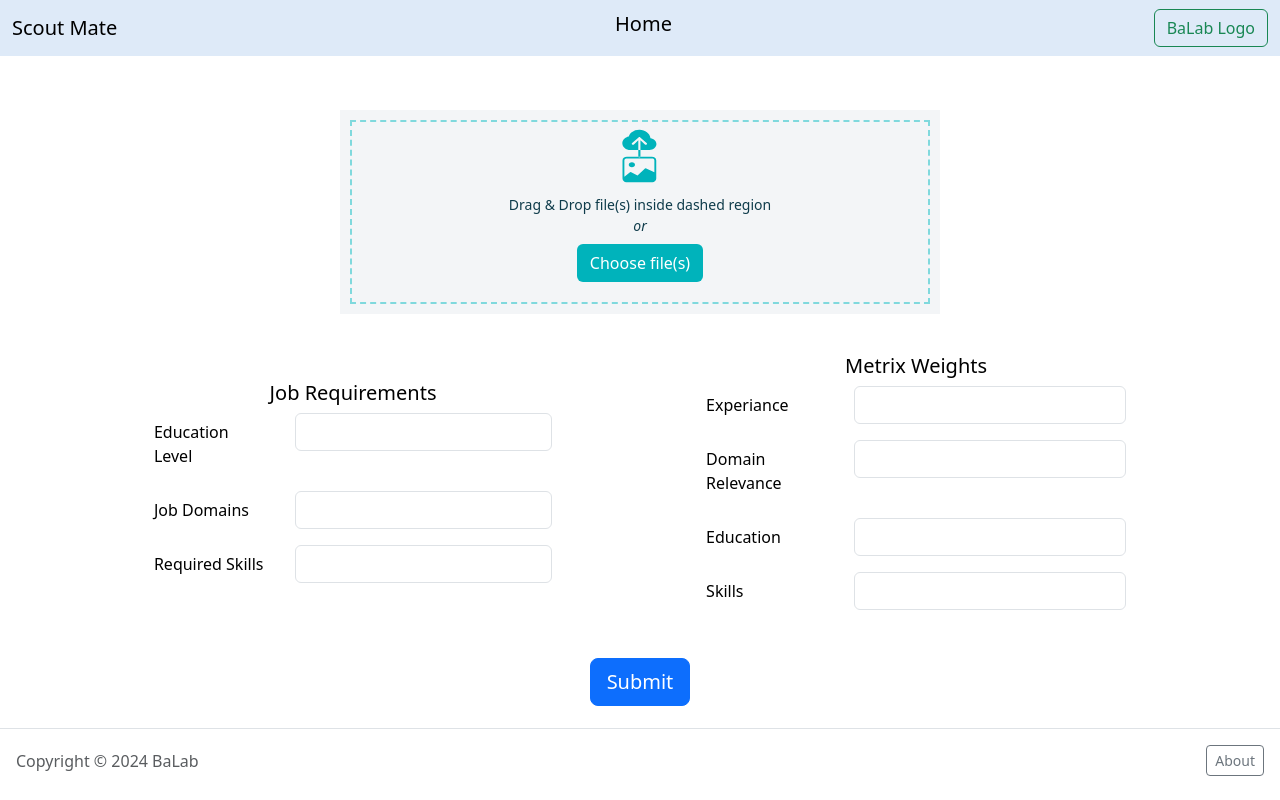
After one commit to panderior/scout-mate-django, a Django app: template templates/home.html in a window 1280 px wide. The commit adds this page. Run offline with Django 4.2, Linux system fonts and the light colour scheme; the template is opened without the code that fills it, so the values that code supplies are empty; some libraries are stand-ins or nearby versions.

Commit message:
FEAT: implemented home page

```diff
--- a/llm/urls.py
+++ b/llm/urls.py
@@ -1,6 +1,7 @@
 from django.urls import path
-from .views import hello
+from .views import hello, scout
 
 urlpatterns = [
     path('hello/', hello, name="hello"),
+    path('scout/', scout, name="scout"),
 ]
--- a/llm/views.py
+++ b/llm/views.py
@@ -1,4 +1,7 @@
 from django.shortcuts import render
 
 def hello(request):
-    return render(request, "base.html")
+    return render(request, "home.html")
+
+def scout(request):
+    return render(request, "scout.html")
--- a/scout_mate/settings.py
+++ b/scout_mate/settings.py
@@ -124,6 +124,10 @@ USE_TZ = True
 # https://docs.djangoproject.com/en/4.1/howto/static-files/
 
 STATIC_URL = 'static/'
+STATICFILES_DIRS = [
+    os.path.join(BASE_DIR, 'static_files')
+]
+STATIC_ROOT = os.path.join(BASE_DIR, 'static')
 
 # Default primary key field type
 # https://docs.djangoproject.com/en/4.1/ref/settings/#default-auto-field
--- a/templates/base.html
+++ b/templates/base.html
@@ -5,28 +5,36 @@
       <meta charset="utf-8">
       <meta name="viewport" content="width=device-width, initial-scale=1, shrink-to-fit=no">
       <!-- Bootstrap CSS -->
-      <link rel="stylesheet" href="https://cdn.jsdelivr.net/npm/bootstrap@4.5.3/dist/css/bootstrap.min.css" integrity="sha384-TX8t27EcRE3e/ihU7zmQxVncDAy5uIKz4rEkgIXeMed4M0jlfIDPvg6uqKI2xXr2" crossorigin="anonymous">
-      <title>
+      <link href="https://cdn.jsdelivr.net/npm/bootstrap@5.3.3/dist/css/bootstrap.min.css" rel="stylesheet" integrity="sha384-QWTKZyjpPEjISv5WaRU9OFeRpok6YctnYmDr5pNlyT2bRjXh0JMhjY6hW+ALEwIH" crossorigin="anonymous">
+      <!-- <link rel="stylesheet" href="https://cdn.jsdelivr.net/npm/bootstrap@4.5.3/dist/css/bootstrap.min.css" integrity="sha384-TX8t27EcRE3e/ihU7zmQxVncDAy5uIKz4rEkgIXeMed4M0jlfIDPvg6uqKI2xXr2" crossorigin="anonymous"> -->
+      <title> Scout Mate </title>
+   </head>
+
+   <body class="d-flex flex-column min-vh-100">
+
+    <nav class="navbar navbar-expand-lg navbar-light navbar-light-blue">
+      <div class="container-fluid d-flex justify-content-between">
+        <a class="navbar-brand" href="#">Scout Mate</a>
+        <H5>
           {% block title %}
 
           {% endblock %}
-      </title>
-   </head>
-   <body>
-    <nav class="navbar navbar-expand-md navbar-dark bg-dark">
-      <a class="navbar-brand" href="#"> Scout Mate </a>
-      <button class="navbar-toggler" type="button" data-toggle="collapse" data-target="#navbarNav">
-        <span class="navbar-toggler-icon"></span>
-      </button>
-        <ul class="navbar-nav mr-auto">
-            <li class="nav-item active">
-            </li>
-            <li class="nav-item">
-            </li>
-        </ul>
+        </H5>
+        <button class="btn btn-outline-success" type="submit">BaLab Logo</button>
 
       </div>
     </nav>
+
+    <main class="flex-fill d-flex justify-content-center align-items-center flex-column">
+      {% block content %}
+
+      {% endblock %}
+    </main>
+
+    <footer class="d-flex flex-wrap justify-content-between align-items-center p-3 my-2 border-top">
+      <span class="text-muted">Copyright © 2024 BaLab</span>
+      <button class="btn btn-sm btn-outline-secondary" type="submit"> About</button>
+    </footer>
 
 
 
@@ -35,12 +43,25 @@
       <script src='https://kit.fontawesome.com/a076d05399.js'></script>
       <script src="https://code.jquery.com/jquery-3.5.1.slim.min.js" integrity="sha384-DfXdz2htPH0lsSSs5nCTpuj/zy4C+OGpamoFVy38MVBnE+IbbVYUew+OrCXaRkfj" crossorigin="anonymous"></script>
       <script src="https://cdn.jsdelivr.net/npm/popper.js@1.16.1/dist/umd/popper.min.js" integrity="sha384-9/reFTGAW83EW2RDu2S0VKaIzap3H66lZH81PoYlFhbGU+6BZp6G7niu735Sk7lN" crossorigin="anonymous"></script>
-      <script src="https://stackpath.bootstrapcdn.com/bootstrap/4.5.2/js/bootstrap.min.js" integrity="sha384-B4gt1jrGC7Jh4AgTPSdUtOBvfO8shuf57BaghqFfPlYxofvL8/KUEfYiJOMMV+rV" crossorigin="anonymous"></script>
+      <!-- <script src="https://stackpath.bootstrapcdn.com/bootstrap/4.5.2/js/bootstrap.min.js" integrity="sha384-B4gt1jrGC7Jh4AgTPSdUtOBvfO8shuf57BaghqFfPlYxofvL8/KUEfYiJOMMV+rV" crossorigin="anonymous"></script> -->
+      <script src="https://cdn.jsdelivr.net/npm/bootstrap@5.3.3/dist/js/bootstrap.bundle.min.js" integrity="sha384-YvpcrYf0tY3lHB60NNkmXc5s9fDVZLESaAA55NDzOxhy9GkcIdslK1eN7N6jIeHz" crossorigin="anonymous"></script>
+
    </body>
    <style>
       body {
-      background-color: #212121;
-      color: white
+        background-color: #ffffff;
+        color: rgb(0, 0, 0);
       }
+      .navbar-light-blue {
+        background-color: #deeaf8; /* Light blue color */
+      }
+
+      {% block styles %}
+
+      {% endblock %}
    </style>
+
+   {% block scripts %}
+
+   {% endblock %}
 </html>
--- /dev/null
+++ b/templates/home.html
@@ -0,0 +1,168 @@
+{% extends 'base.html' %}
+{% load static %}
+
+{% block title %}
+    Home
+{% endblock %}
+
+<!-- write main content code -->
+{% block content %}
+
+    <div class="w-100 h-100 d-flex flex-column justify-content-center p-3">
+        <form class="d-flex align-items-center justify-content-center">
+
+            <fieldset class="upload_dropZone text-center m-4 p-3">
+
+                <!-- <legend class="visually-hidden mt-4">File Uploader</legend> -->
+
+                <svg class="upload_svg" width="60" height="60" aria-hidden="true">
+                    <use href="#icon-imageUpload"></use>
+                </svg>
+
+                <p class="small my-2">Drag &amp; Drop file(s) inside dashed region<br><i>or</i></p>
+
+                <input id="upload_image_background" data-post-name="image_background" class="position-absolute invisible" type="file" multiple accept="'application/pdf'" />
+
+                <label class="btn btn-upload mb-3" for="upload_image_background">Choose file(s)</label>
+
+                <div class="upload_gallery d-flex flex-wrap justify-content-center gap-3 mb-0"></div>
+
+            </fieldset>
+
+            <svg style="display:none">
+                <defs>
+                    <symbol id="icon-imageUpload" clip-rule="evenodd" viewBox="0 0 96 96">
+                    <path d="M47 6a21 21 0 0 0-12.3 3.8c-2.7 2.1-4.4 5-4.7 7.1-5.8 1.2-10.3 5.6-10.3 10.6 0 6 5.8 11 13 11h12.6V22.7l-7.1 6.8c-.4.3-.9.5-1.4.5-1 0-2-.8-2-1.7 0-.4.3-.9.6-1.2l10.3-8.8c.3-.4.8-.6 1.3-.6.6 0 1 .2 1.4.6l10.2 8.8c.4.3.6.8.6 1.2 0 1-.9 1.7-2 1.7-.5 0-1-.2-1.3-.5l-7.2-6.8v15.6h14.4c6.1 0 11.2-4.1 11.2-9.4 0-5-4-8.8-9.5-9.4C63.8 11.8 56 5.8 47 6Zm-1.7 42.7V38.4h3.4v10.3c0 .8-.7 1.5-1.7 1.5s-1.7-.7-1.7-1.5Z M27 49c-4 0-7 2-7 6v29c0 3 3 6 6 6h42c3 0 6-3 6-6V55c0-4-3-6-7-6H28Zm41 3c1 0 3 1 3 3v19l-13-6a2 2 0 0 0-2 0L44 79l-10-5a2 2 0 0 0-2 0l-9 7V55c0-2 2-3 4-3h41Z M40 62c0 2-2 4-5 4s-5-2-5-4 2-4 5-4 5 2 5 4Z"/>
+                    </symbol>
+                </defs>
+            </svg>
+
+        </form>
+
+
+        <div class="d-flex flex-row w-100 align-items-center justify-content-evenly">
+            <form class="p-3 w-40">
+                <H5 class="text-center">Job Requirements</H5>
+                <div class="mb-3 row">
+                    <label for="education_req_input" class="col-sm-4 col-form-label">Education Level</label>
+                    <div class="col-sm-8">
+                        <input type="text" class="form-control" id="education_req_input">
+                    </div>
+                </div>
+                <div class="mb-3 row">
+                    <label for="domains_list_input" class="col-sm-4 col-form-label">Job Domains</label>
+                    <div class="col-sm-8">
+                    <input type="text" class="form-control" id="domains_list_input">
+                    </div>
+                </div>
+                <div class="mb-3 row">
+                    <label for="skills_list_input" class="col-sm-4 col-form-label">Required Skills</label>
+                    <div class="col-sm-8">
+                    <input type="text" class="form-control" id="skills_list_input">
+                    </div>
+                </div>
+            </form>
+
+            <form class="p-3 w-40">
+                <H5 class="text-center">Metrix Weights</H5>
+                <div class="mb-3 row">
+                    <label for="experiance_weight_input" class="col-sm-4 col-form-label">Experiance</label>
+                    <div class="col-sm-8">
+                        <input type="number" class="form-control" id="experiance_weight_input">
+                    </div>
+                </div>
+                <div class="mb-3 row">
+                    <label for="relevance_weight_input" class="col-sm-4 col-form-label">Domain Relevance</label>
+                    <div class="col-sm-8">
+                    <input type="number" class="form-control" id="relevance_weight_input">
+                    </div>
+                </div>
+                <div class="mb-3 row">
+                    <label for="education_weight_input" class="col-sm-4 col-form-label">Education</label>
+                    <div class="col-sm-8">
+                    <input type="number" class="form-control" id="education_weight_input">
+                    </div>
+                </div>
+                <div class="mb-3 row">
+                    <label for="skills_weight_input" class="col-sm-4 col-form-label">Skills</label>
+                    <div class="col-sm-8">
+                    <input type="number" class="form-control" id="skills_weight_input">
+                    </div>
+                </div>
+            </form>
+        </div>
+    </div>
+
+    <button type="button" class="btn btn-lg btn-primary">Submit</button>
+
+
+
+{% endblock %}
+
+<!-- add style code -->
+{% block styles %}
+
+    :root {
+    --colorPrimaryNormal: #00b3bb;
+    --colorPrimaryDark: #00979f;
+    --colorPrimaryGlare: #00cdd7;
+    --colorPrimaryHalf: #80d9dd;
+    --colorPrimaryQuarter: #bfecee;
+    --colorPrimaryEighth: #dff5f7;
+    --colorPrimaryPale: #f3f5f7;
+    --colorPrimarySeparator: #f3f5f7;
+    --colorPrimaryOutline: #dff5f7;
+    --colorButtonNormal: #00b3bb;
+    --colorButtonHover: #00cdd7;
+    --colorLinkNormal: #00979f;
+    --colorLinkHover: #00cdd7;
+    }
+
+
+    .upload_dropZone {
+        color: #0f3c4b;
+        width: 600px;
+        background-color: var(--colorPrimaryPale, #c8dadf);
+        outline: 2px dashed var(--colorPrimaryHalf, #c1ddef);
+        outline-offset: -12px;
+        transition:
+            outline-offset 0.2s ease-out,
+            outline-color 0.3s ease-in-out,
+            background-color 0.2s ease-out;
+    }
+
+    .upload_dropZone.highlight {
+    outline-offset: -4px;
+    outline-color: var(--colorPrimaryNormal, #0576bd);
+    background-color: var(--colorPrimaryEighth, #c8dadf);
+    }
+
+    .upload_svg {
+    fill: var(--colorPrimaryNormal, #0576bd);
+    }
+
+    .btn-upload {
+    color: #fff;
+    background-color: var(--colorPrimaryNormal);
+    }
+
+    .btn-upload:hover,
+    .btn-upload:focus {
+    color: #fff;
+    background-color: var(--colorPrimaryGlare);
+    }
+
+    .upload_img {
+    width: calc(33.333% - (2rem / 3));
+    object-fit: contain;
+    }
+
+
+{% endblock %}
+
+
+<!-- add js script code -->
+{% block scripts %}
+    <script src="{% static 'js/uploader_component.js' %}"></script>
+
+{% endblock %}
```
Also changed, not shown: static_files/js/uploader_component.js (added, +153 -0 lines), templates/hello.html (deleted, +0 -11 lines), templates/scout.html (added, +41 -0 lines), files/models.py (line endings or trailing spaces).
